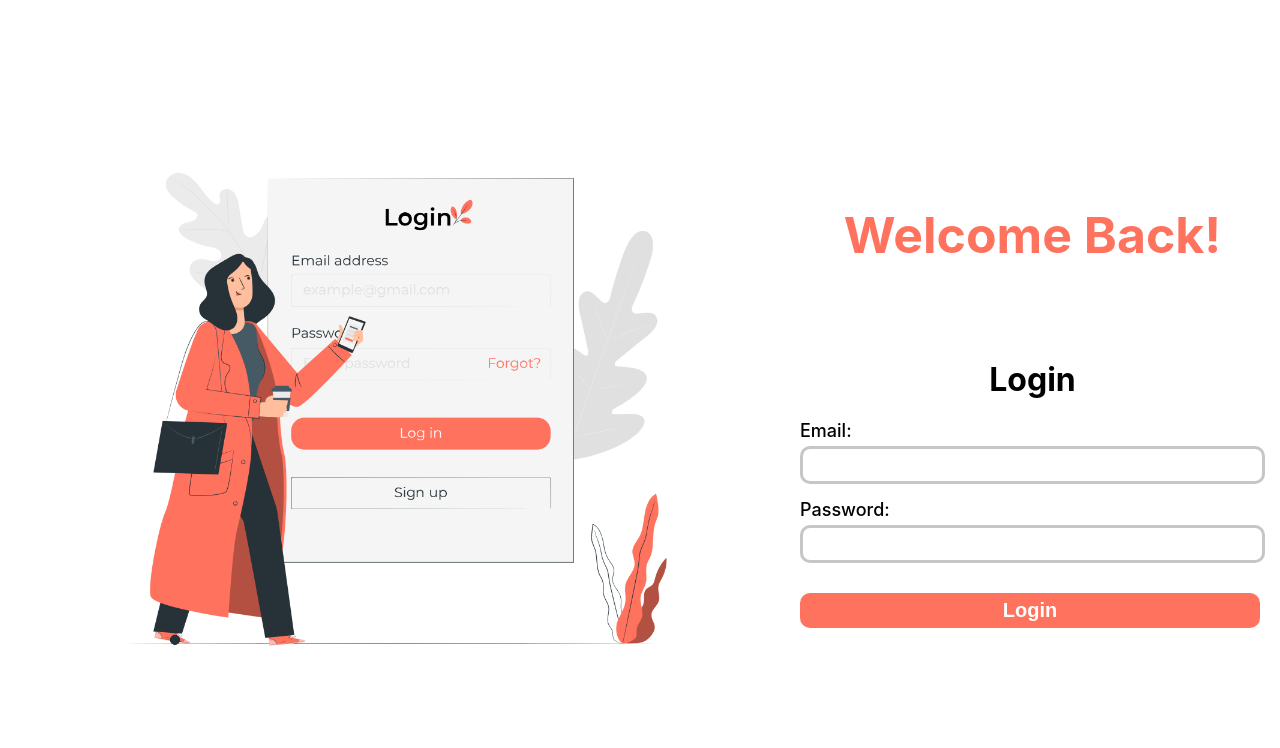
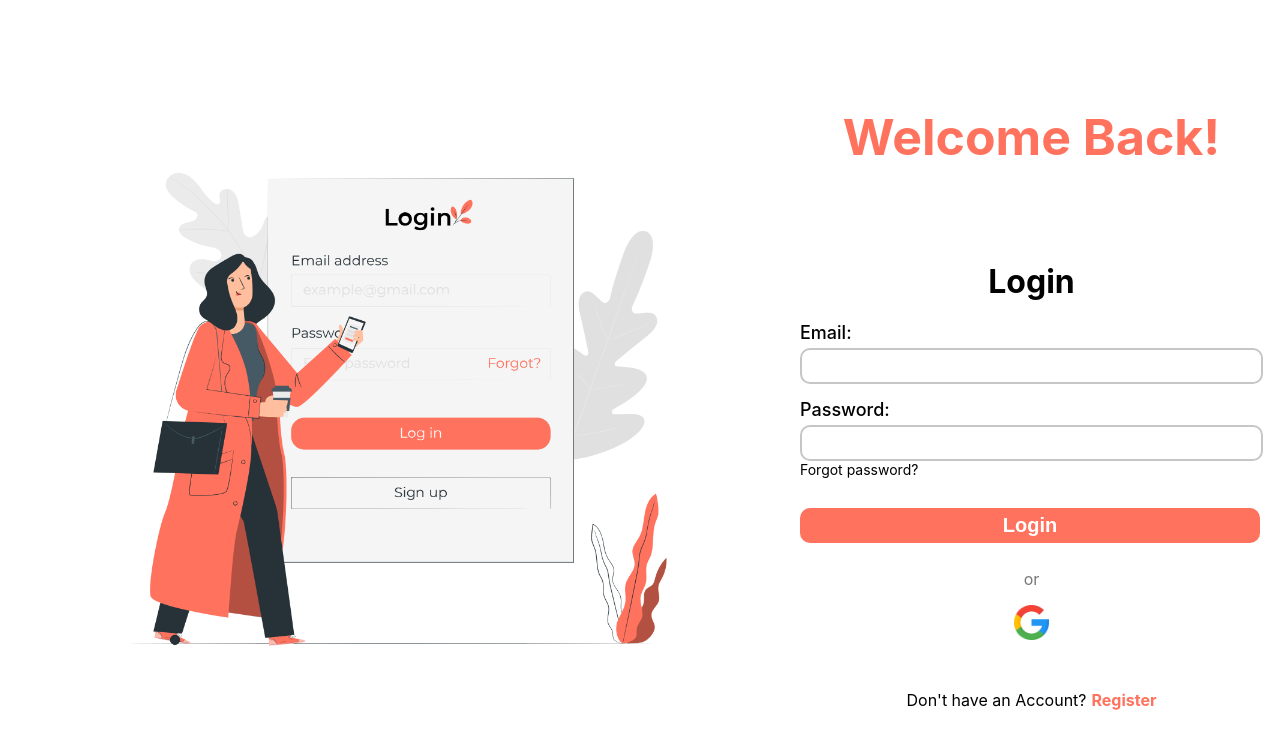
Before and after one commit to UNilupul/Login-page-UI-design-, a React (Create React App) app: page / in a window 1280 px wide. Shown: the top 748 px of the page. Built offline with nearby package versions, Linux system fonts and the light colour scheme.

Commit message:
add other logins

```diff
--- a/src/App.css
+++ b/src/App.css
@@ -1,6 +1,7 @@
 :root {
   --primary-color: rgb(255,114,94);
   --primary-white-color: rgb(255,255,255);
+  --primary-black-color: rgb(0,0,0);
   --login-input-form-border-color: rgb(198,198,198);
   --login-input-form-border-focus-color: rgb(119, 119, 119);
 }
--- a/src/App.js
+++ b/src/App.js
@@ -1,17 +1,21 @@
+import { BrowserRouter, Routes, Route } from 'react-router-dom';
 
 import './App.css';
+
+import ForgotPassword from './forgot_password/forgot_password';
 import Home from './home/home';
 import Login from './login/login';
-
-import { BrowserRouter, Routes, Route } from 'react-router-dom';
+import Register from './register/register';
 
 function App() {
   return (
     <div className="App">
       <BrowserRouter>
         <Routes>
-          <Route  path='/' element = {<Login/>} />
-          <Route  path='/home' element = {<Home/>} />
+          <Route path='/' element={<Login />} />
+          <Route path='/home' element={<Home />} />
+          <Route path='/forgot-password' element={<ForgotPassword />} />
+          <Route path='/register' element={<Register />} />
         </Routes>
       </BrowserRouter>
     </div>
--- /dev/null
+++ b/src/forgot_password/forgot_password.jsx
@@ -0,0 +1,9 @@
+import React from 'react'
+
+export default function ForgotPassword() {
+  return (
+    <div>
+      <h1>This is forgot password page</h1>
+    </div>
+  )
+}
--- a/src/login/login.css
+++ b/src/login/login.css
@@ -44,6 +44,8 @@
 
 .login-form_div  {
     margin-top: 40px;
+    display: flex;
+    flex-direction: column;
 }
 
 .login-form-heading {
@@ -69,13 +71,20 @@
     width: 447px;
     height: 30px;
     border-radius: 10px;
-    border: 3px solid var(--login-input-form-border-color);
+    border: 2px solid var(--login-input-form-border-color);
     padding-left: 10px;
     margin-top: 5px;
+    font-size: 16px;
 }
 
 .login-form-inputs input:focus {
     outline-color: var(--login-input-form-border-focus-color);
+}
+
+.forgot-password {
+    text-decoration: none;
+    font-size: 14px;
+    color: var(--primary-black-color);
 }
 
 .login-btn {
@@ -90,3 +99,32 @@
     font-weight: bold;
     cursor: pointer;
 }
+
+.other-logins {
+    display: flex;
+    align-items: center;
+    flex-direction: column;
+    margin-top: 10px;
+}
+
+.other-login_or {
+    color: var(--login-input-form-border-focus-color);
+}
+
+.google-login-img {
+    width: 35px;
+    height: 35px;
+}
+
+.dont-have-account {
+    text-align: center;
+    margin-top: 50px;
+
+}
+
+.dont-have-account a {
+    text-decoration: none;
+    color: var(--primary-color);
+    font-weight: 700;
+    margin-left: 5px;
+}
--- a/src/login/login.jsx
+++ b/src/login/login.jsx
@@ -1,6 +1,7 @@
 import React from 'react'
 import './login.css'
 import loginImage from '../assets/login.png'
+import googleImage from '../assets/google.png'
 
 export default function Login() {
     return (
@@ -25,9 +26,19 @@ export default function Login() {
                                 <input type='password' className='input-password' id='password' />
                             </div>
 
+                            <a className='forgot-password' href="/forgot-password">Forgot password?</a>
+
                             <button className='login-btn'>Login</button>
                         </div>
 
+                        <div className='other-logins'>
+                            <p className='other-login_or'>or</p>
+                            <img src={googleImage} className='google-login-img' />
+                        </div>
+
+                        <p className='dont-have-account'>Don't have an Account?
+                            <a href='/register'>Register</a>
+                        </p>
                     </div>
 
                 </div>
--- /dev/null
+++ b/src/register/register.jsx
@@ -0,0 +1,9 @@
+import React from 'react'
+
+export default function Register() {
+  return (
+    <div>
+      <h1>This is register page</h1>
+    </div>
+  )
+}
```
Also changed, not shown: src/assets/google.png (added).
